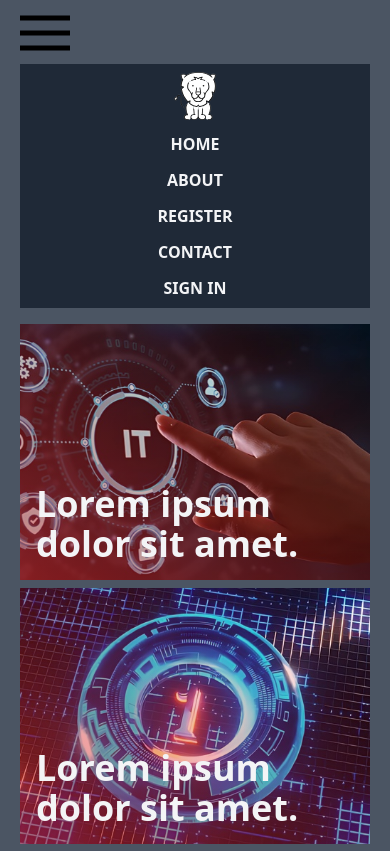
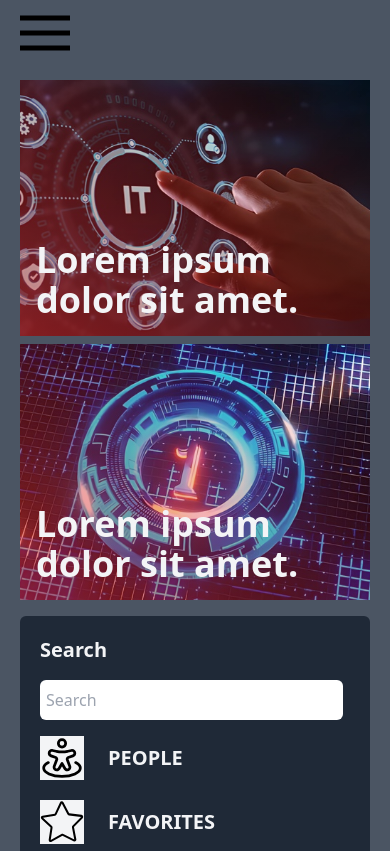
Before and after one commit to Alex-DeveloperFS/lesson_15-tailwindcss-, a website: page index.html in a window 390 px wide. Shown: the top 851 px of the page. Drawn offline with nearby package versions, Linux system fonts and the light colour scheme; files that its build step writes are made by us from their sources.

Commit message:
finish commit upd-2

```diff
--- a/index.html
+++ b/index.html
@@ -17,7 +17,7 @@
         <img src="assets/image/icons8-hamburger-menu-50.png" alt="menu">
       </button>
 
-      <div class="px-2 bg-yellow-500 py-2 dark:bg-gray-800 min-h-16 nav-active">
+      <div class="px-2 bg-yellow-500 py-2 dark:bg-gray-800 min-h-16 hidden md:block nav-active">
         <nav >
           <ul class="flex flex-col sm:flex-row sm:justify-evenly gap-3 uppercase items-center">
             <li> <a class="" href="#"><img class="w-12 h-12" src="assets/image/lion-svgrepo-com.svg" alt="logo"></a></li>
```
Also changed, not shown: src/output.css.
